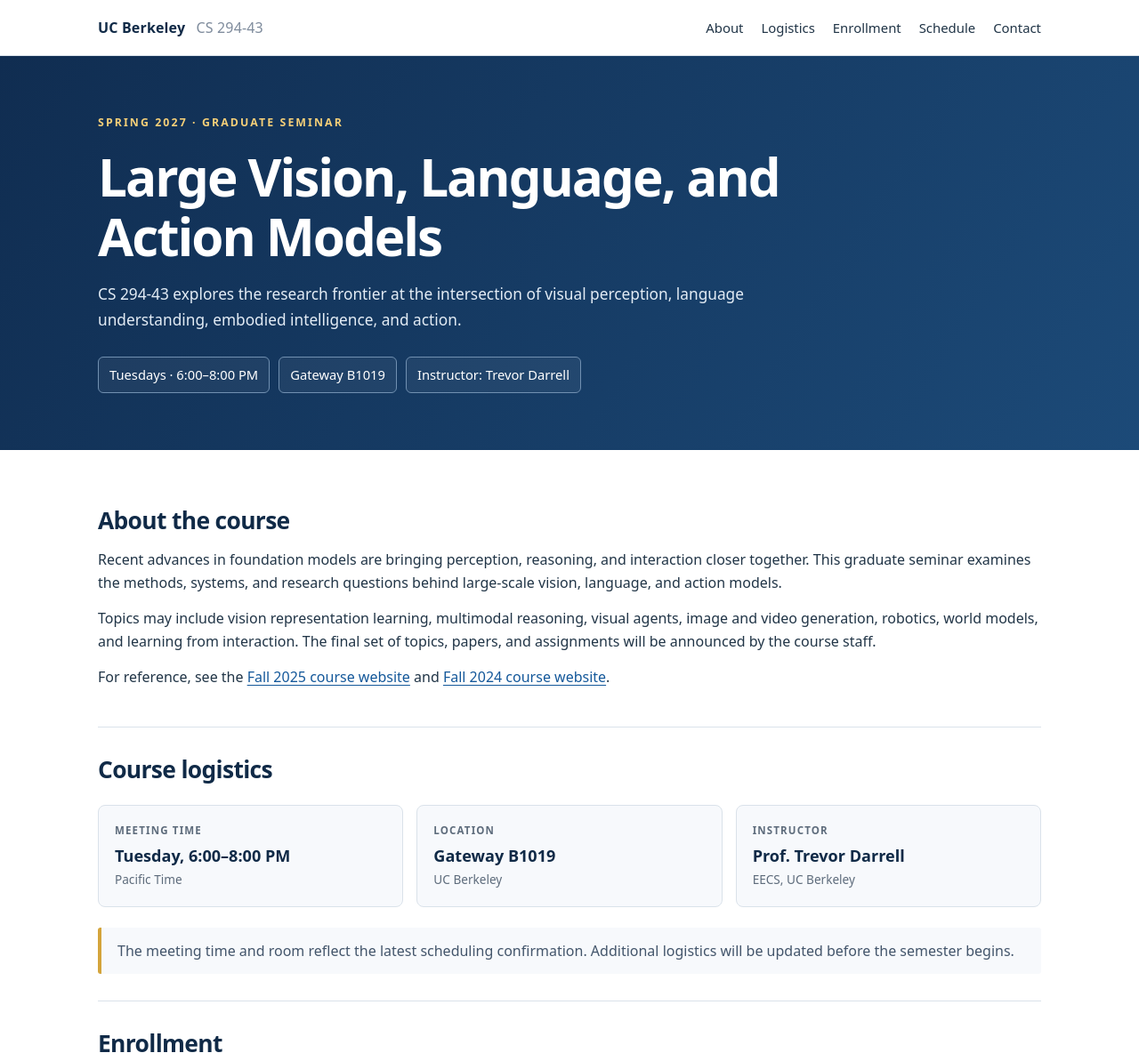
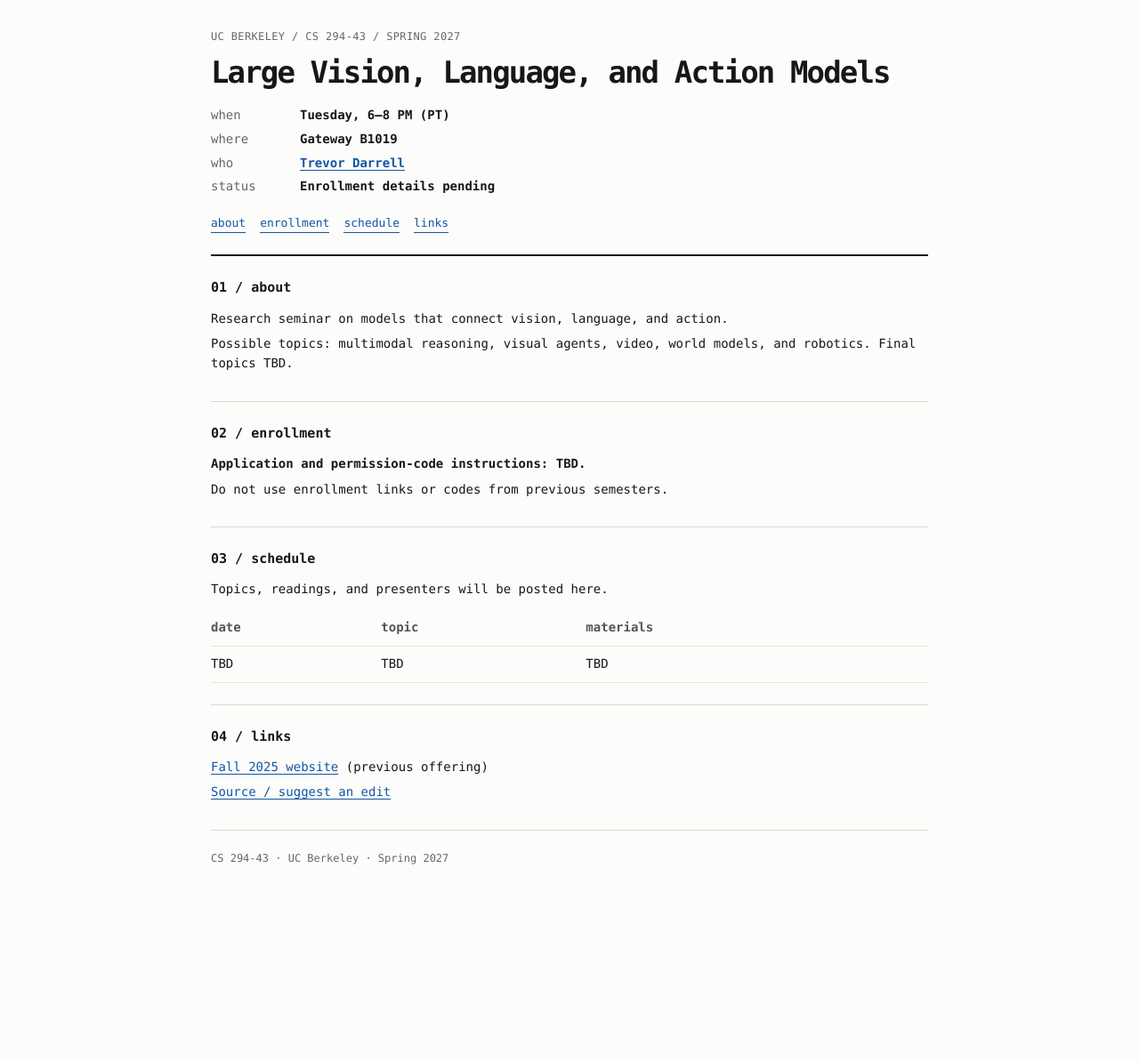
Before and after one commit to CS294-43/CS294-43.github.io, a plain HTML site: page index.html in a window 1280 px wide. Shown: the top 1193 px of the page at 89% size. After the commit the page ends 1039 px from the top, so only its background shows below. Drawn offline with Linux system fonts and the light colour scheme.

Commit message:
Simplify Spring 2027 homepage to compact monospace layout

```diff
--- a/index.html
+++ b/index.html
@@ -2,111 +2,94 @@
 <html lang="en">
 <head>
   <meta charset="utf-8">
-  <meta name="viewport" content="width=device-width,initial-scale=1">
-  <meta name="description" content="UC Berkeley CS 294-43: Large Vision, Language, and Action Models, Spring 2027.">
-  <title>CS 294-43 | Spring 2027 | UC Berkeley</title>
+  <meta name="viewport" content="width=device-width, initial-scale=1">
+  <meta name="description" content="CS 294-43 · Large Vision, Language, and Action Models · UC Berkeley · Spring 2027">
+  <title>CS 294-43 · Spring 2027</title>
   <style>
-    :root{--blue:#123a69;--dark:#102a47;--gold:#d4a43b;--ink:#213547;--muted:#5e6c7c;--line:#dae2ea;--bg:#f7f9fc}
-    *{box-sizing:border-box}
-    html{scroll-behavior:smooth}
-    body{margin:0;color:var(--ink);font:16px/1.65 system-ui,-apple-system,BlinkMacSystemFont,"Segoe UI",sans-serif;background:white}
-    a{color:#14589a;text-underline-offset:3px}
-    a:hover{color:#0b385f}
-    .wrap{width:min(1060px,calc(100% - 40px));margin-inline:auto}
-    .top{border-bottom:1px solid var(--line);background:white}
-    .top-inner{min-height:62px;display:flex;justify-content:space-between;align-items:center;gap:20px}
-    .brand{font-weight:750;color:var(--dark);text-decoration:none;letter-spacing:.01em}
-    .brand span{color:#7e8b9c;font-weight:500;margin-left:8px}
-    nav{display:flex;flex-wrap:wrap;gap:20px;font-size:.93rem}
-    nav a{color:var(--ink);text-decoration:none}
-    .hero{background:linear-gradient(122deg,#102d51,#1c4a78);color:white;padding:65px 0 64px}
-    .eyebrow{text-transform:uppercase;letter-spacing:.17em;font-size:.77rem;font-weight:700;color:#f5cf78}
-    h1{font-size:clamp(2rem,5vw,3.65rem);max-width:820px;line-height:1.14;letter-spacing:-.035em;margin:18px 0}
-    .hero p{max-width:790px;color:#e3ecf5;font-size:1.08rem}
-    .chips{display:flex;flex-wrap:wrap;gap:10px;margin-top:27px}
-    .chip{border:1px solid #7190b1;border-radius:6px;padding:7px 12px;font-size:.92rem;background:#ffffff0d}
-    main{padding:32px 0 70px}
-    section{padding:30px 0;border-bottom:1px solid var(--line);scroll-margin-top:18px}
-    section:last-child{border:0}
-    h2{font-size:1.65rem;line-height:1.3;letter-spacing:-.025em;color:var(--dark);margin:0 0 14px}
-    h3{font-size:1.03rem;color:var(--dark);margin:0 0 6px}
-    p{margin:9px 0 13px}
-    .notice{background:#f7f9fc;border-left:4px solid var(--gold);padding:13px 18px;border-radius:3px;color:#43556b}
-    .facts{display:grid;grid-template-columns:repeat(3,minmax(0,1fr));gap:15px;margin:23px 0}
-    .fact{border:1px solid var(--line);background:var(--bg);border-radius:8px;padding:18px}
-    .fact-label{text-transform:uppercase;letter-spacing:.1em;color:var(--muted);font-size:.72rem;font-weight:750}
-    .fact-value{font-size:1.13rem;font-weight:750;color:var(--dark);margin-top:5px}
-    .fact-sub{font-size:.85rem;color:var(--muted)}
-    ul{padding-left:23px}
-    li+li{margin-top:6px}
-    table{width:100%;border-collapse:collapse;text-align:left}
-    th,td{border-bottom:1px solid var(--line);padding:14px 12px;vertical-align:top}
-    th{background:#eef3f8;color:var(--dark);font-size:.87rem}
-    footer{background:var(--bg);border-top:1px solid var(--line);padding:24px 0;color:var(--muted);font-size:.86rem}
-    footer .wrap{display:flex;gap:16px;align-items:center;justify-content:space-between;flex-wrap:wrap}
-    @media(max-width:720px){.top-inner{align-items:flex-start;flex-direction:column;padding:14px 0;gap:8px}.facts{grid-template-columns:1fr}.hero{padding:44px 0}nav{gap:13px}th,td{padding:11px 8px}}
+    :root { color-scheme: light; }
+    * { box-sizing: border-box; }
+    html { scroll-behavior: smooth; }
+    body {
+      max-width: 850px;
+      margin: 0 auto;
+      padding: 32px 22px 64px;
+      background: #fcfcfa;
+      color: #171717;
+      font: 14px/1.55 ui-monospace, SFMono-Regular, Menlo, Consolas, "Liberation Mono", monospace;
+    }
+    a { color: #1356a5; text-underline-offset: 3px; }
+    a:hover { color: #09366c; }
+    a:focus-visible { outline: 2px solid #1356a5; outline-offset: 3px; }
+    .eyebrow { color: #666; font-size: 12px; letter-spacing: .03em; }
+    h1 { font-size: clamp(23px, 4.2vw, 34px); line-height: 1.2; letter-spacing: -.055em; margin: 10px 0 14px; }
+    h2 { font-size: 15px; margin: 0 0 12px; }
+    p { margin: 7px 0; }
+    header { padding-bottom: 24px; border-bottom: 2px solid #171717; }
+    nav { display: flex; gap: 16px; flex-wrap: wrap; margin-top: 20px; font-size: 13px; }
+    nav a { text-decoration: none; border-bottom: 1px solid currentColor; }
+    .facts { margin: 18px 0 0; display: grid; gap: 5px; }
+    .facts div { display: grid; grid-template-columns: 88px 1fr; gap: 12px; }
+    dt { color: #666; }
+    dd { margin: 0; font-weight: 600; }
+    section { padding: 24px 0; border-bottom: 1px solid #d8d8d5; scroll-margin-top: 20px; }
+    .muted { color: #666; }
+    .pending { font-weight: 600; }
+    table { width: 100%; border-collapse: collapse; margin-top: 12px; }
+    th, td { padding: 9px 8px 9px 0; text-align: left; vertical-align: top; border-bottom: 1px solid #e4e4df; }
+    th { font-weight: 600; color: #555; }
+    footer { padding-top: 22px; font-size: 12px; color: #666; }
+    @media (max-width: 480px) {
+      body { padding: 22px 16px 48px; font-size: 13px; }
+      .facts div { grid-template-columns: 70px 1fr; gap: 8px; }
+    }
   </style>
 </head>
 <body>
-  <header class="top">
-    <div class="wrap top-inner">
-      <a class="brand" href="#top">UC Berkeley <span>CS 294-43</span></a>
-      <nav aria-label="Main navigation">
-        <a href="#about">About</a>
-        <a href="#logistics">Logistics</a>
-        <a href="#enrollment">Enrollment</a>
-        <a href="#schedule">Schedule</a>
-        <a href="#contact">Contact</a>
-      </nav>
-    </div>
+  <header>
+    <div class="eyebrow">UC BERKELEY / CS 294-43 / SPRING 2027</div>
+    <h1>Large Vision, Language, and Action Models</h1>
+    <dl class="facts">
+      <div><dt>when</dt><dd>Tuesday, 6–8 PM (PT)</dd></div>
+      <div><dt>where</dt><dd>Gateway B1019</dd></div>
+      <div><dt>who</dt><dd><a href="mailto:trevordarrell@berkeley.edu">Trevor Darrell</a></dd></div>
+      <div><dt>status</dt><dd>Enrollment details pending</dd></div>
+    </dl>
+    <nav aria-label="Sections">
+      <a href="#about">about</a>
+      <a href="#enrollment">enrollment</a>
+      <a href="#schedule">schedule</a>
+      <a href="#links">links</a>
+    </nav>
   </header>
-  <div id="top" class="hero">
-    <div class="wrap">
-      <div class="eyebrow">Spring 2027 · Graduate Seminar</div>
-      <h1>Large Vision, Language, and Action Models</h1>
-      <p>CS 294-43 explores the research frontier at the intersection of visual perception, language understanding, embodied intelligence, and action.</p>
-      <div class="chips" aria-label="Course at a glance">
-        <span class="chip">Tuesdays · 6:00–8:00 PM</span>
-        <span class="chip">Gateway B1019</span>
-        <span class="chip">Instructor: Trevor Darrell</span>
-      </div>
-    </div>
-  </div>
-  <main class="wrap">
+
+  <main>
     <section id="about">
-      <h2>About the course</h2>
-      <p>Recent advances in foundation models are bringing perception, reasoning, and interaction closer together. This graduate seminar examines the methods, systems, and research questions behind large-scale vision, language, and action models.</p>
-      <p>Topics may include vision representation learning, multimodal reasoning, visual agents, image and video generation, robotics, world models, and learning from interaction. The final set of topics, papers, and assignments will be announced by the course staff.</p>
-      <p>For reference, see the <a href="https://cs294-43-fall2025.pages.dev/">Fall 2025 course website</a> and <a href="https://cs294-43-fall2024.pages.dev/">Fall 2024 course website</a>.</p>
+      <h2>01 / about</h2>
+      <p>Research seminar on models that connect vision, language, and action.</p>
+      <p>Possible topics: multimodal reasoning, visual agents, video, world models, and robotics. Final topics TBD.</p>
     </section>
-    <section id="logistics">
-      <h2>Course logistics</h2>
-      <div class="facts">
-        <div class="fact"><div class="fact-label">Meeting time</div><div class="fact-value">Tuesday, 6:00–8:00 PM</div><div class="fact-sub">Pacific Time</div></div>
-        <div class="fact"><div class="fact-label">Location</div><div class="fact-value">Gateway B1019</div><div class="fact-sub">UC Berkeley</div></div>
-        <div class="fact"><div class="fact-label">Instructor</div><div class="fact-value">Prof. Trevor Darrell</div><div class="fact-sub">EECS, UC Berkeley</div></div>
-      </div>
-      <div class="notice">The meeting time and room reflect the latest scheduling confirmation. Additional logistics will be updated before the semester begins.</div>
+
+    <section id="enrollment">
+      <h2>02 / enrollment</h2>
+      <p class="pending">Application and permission-code instructions: TBD.</p>
+      <p>Do not use enrollment links or codes from previous semesters.</p>
     </section>
-    <section id="enrollment">
-      <h2>Enrollment</h2>
-      <p>Enrollment procedures, prerequisites, and any application or permission-code instructions for Spring 2027 will be posted here after they are finalized.</p>
-      <p>Please do not use application links or enrollment instructions from previous semesters for Spring 2027.</p>
-    </section>
+
     <section id="schedule">
-      <h2>Weekly schedule</h2>
-      <p>Topics, readings, presenters, and presentation materials will be added as the seminar schedule is finalized.</p>
+      <h2>03 / schedule</h2>
+      <p>Topics, readings, and presenters will be posted here.</p>
       <table>
-        <thead><tr><th scope="col">Session</th><th scope="col">Topic</th><th scope="col">Readings / materials</th></tr></thead>
-        <tbody><tr><td>Spring 2027</td><td>To be announced</td><td>To be announced</td></tr></tbody>
+        <thead><tr><th scope="col">date</th><th scope="col">topic</th><th scope="col">materials</th></tr></thead>
+        <tbody><tr><td>TBD</td><td>TBD</td><td>TBD</td></tr></tbody>
       </table>
     </section>
-    <section id="contact">
-      <h2>Contact</h2>
-      <p><strong>Instructor:</strong> Prof. Trevor Darrell, <a href="mailto:trevordarrell@berkeley.edu">trevordarrell@berkeley.edu</a>.</p>
-      <p>Additional course staff contacts and communication channels will be added once confirmed.</p>
+
+    <section id="links">
+      <h2>04 / links</h2>
+      <p><a href="https://cs294-43-fall2025.pages.dev/">Fall 2025 website</a> (previous offering)</p>
+      <p><a href="https://github.com/CS294-43/CS294-43.github.io">Source / suggest an edit</a></p>
     </section>
   </main>
-  <footer><div class="wrap"><span>CS 294-43 · UC Berkeley · Spring 2027</span><span>Updated November 2026</span></div></footer>
+  <footer>CS 294-43 · UC Berkeley · Spring 2027</footer>
 </body>
 </html>
```
